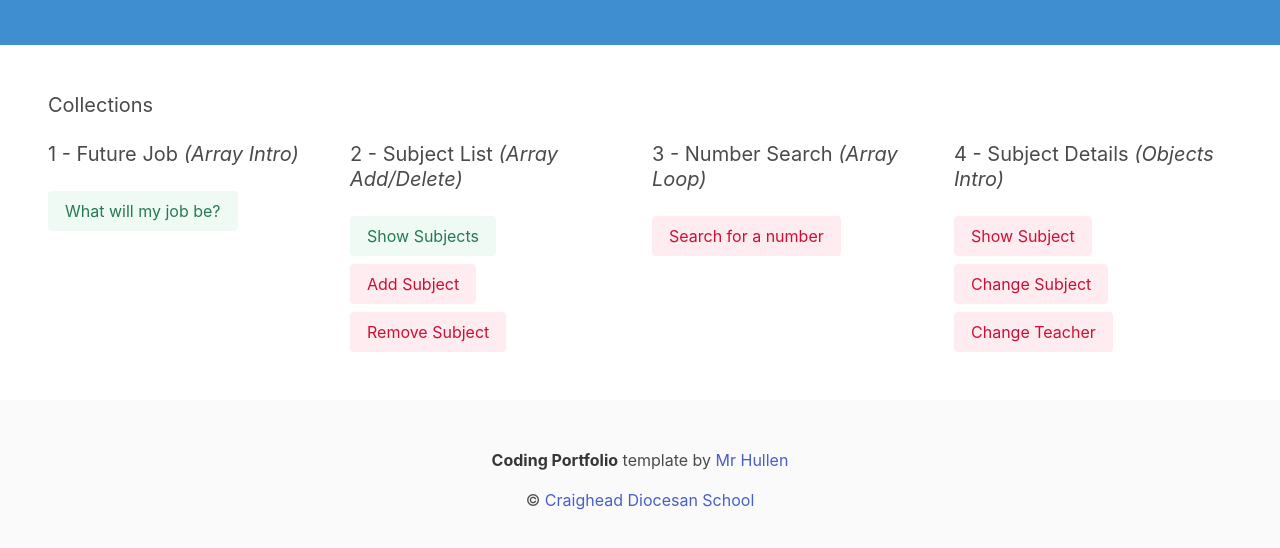
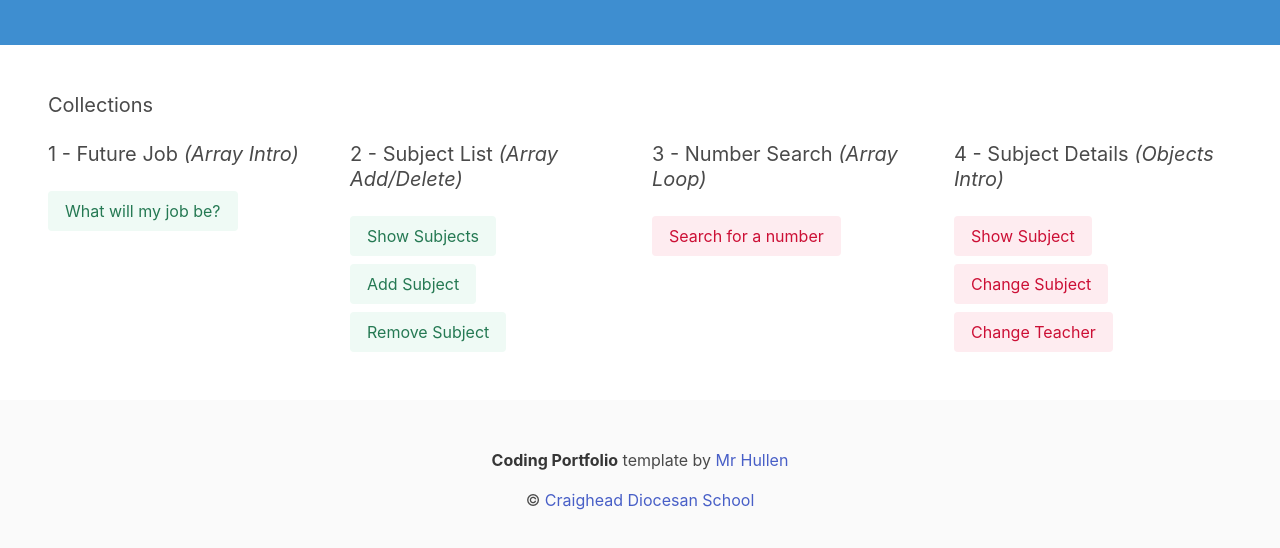
Before and after one commit to craighead-diocesan-school/05-collections-sophiep07, a plain HTML site: page index.html in a window 1280 px wide. Shown: the part 116-664 px from the top of the page. Drawn offline with nearby package versions, Linux system fonts and the light colour scheme.

Commit message:
Update index.html

```diff
--- a/index.html
+++ b/index.html
@@ -34,8 +34,8 @@
          <div class="column">
            <h3 class="subtitle"> 2 - Subject List <em>(Array Add/Delete)</em> </h3>
            <button class="button is-light is-success" onclick="showSubjects()"> Show Subjects </button>
-           <button class="button is-light is-danger" onclick="addSubject()"> Add Subject </button>
-           <button class="button is-light is-danger" onclick="removeSubject()"> Remove Subject </button>
+           <button class="button is-light is-success" onclick="addSubject()"> Add Subject </button>
+           <button class="button is-light is-success" onclick="removeSubject()"> Remove Subject </button>
          </div>
 
          <div class="column">
```
